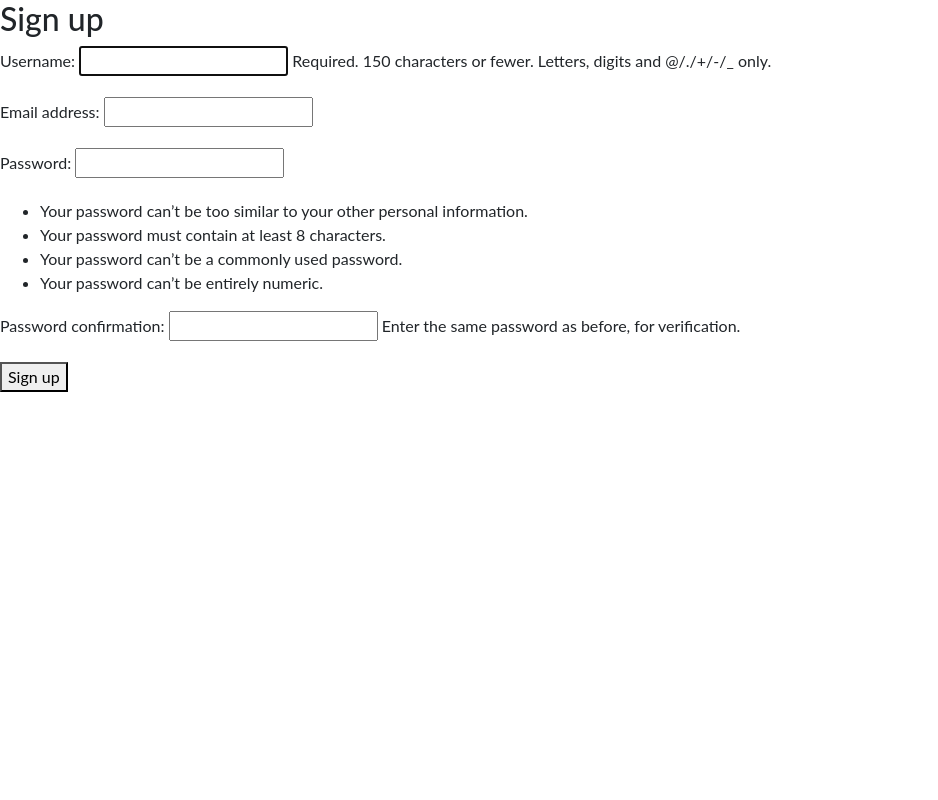
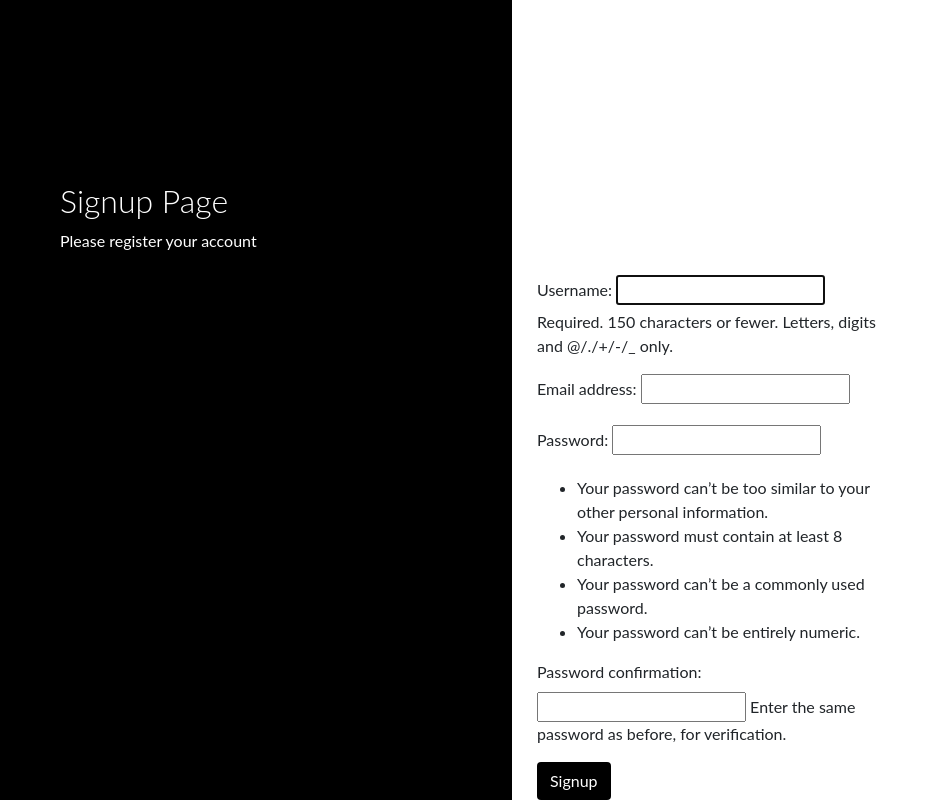
Before and after one commit to rorieArmstrong/stock-trading--app, a Django app: page /signup/ in a window 1280 px wide. Shown: the whole page, without its empty margins (0-938 px from the left). Run offline with Django 3.2, Linux system fonts and the light colour scheme; parts of the project's set-up code (start-up, migrations or seed data) failed here and were passed over; some libraries are stand-ins or nearby versions.

Commit message:
signup page modified version

```diff
--- a/trading/templates/registration/login.html
+++ b/trading/templates/registration/login.html
@@ -28,5 +28,4 @@
     </div>
   </div>
 </div>
-<h3 id="testworking">HI</h3>
 {% endblock %}
--- a/trading/templates/signup.html
+++ b/trading/templates/signup.html
@@ -3,10 +3,55 @@
 {% block title %}Sign Up{% endblock %}
 
 {% block content %}
-  <h2>Sign up</h2>
-  <form method="post">
-    {% csrf_token %}
-    {{ form.as_p }}
-    <button type="submit">Sign up</button>
-  </form>
+<div class="sidenav">
+  <div class="login-main-text">
+    <h2>Signup Page</h2>
+    <p>Please register your account</p>
+  </div>
+</div>
+<div class="main">
+  <div class="col-md-6 col-sm-12">
+    <div class="login-form">
+      <form method="POST">
+        {% csrf_token %}
+        <div class="form-group">
+          <label for="id_username">Username:</label> <input type="text" name="username" maxlength="150" autofocus=""
+            required="" id="id_username"> <span class="helptext">Required. 150 characters or fewer. Letters, digits and
+            @/./+/-/_ only.</span>
+        </div>
+        <div class="form-group">
+          <label for="id_email">Email address:</label> <input type="email" name="email" maxlength="254" id="id_email">
+        </div>
+        <div class="form-group">
+          <p><label for="id_password1">Password:</label> <input type="password" name="password1"
+              autocomplete="new-password" required="" id="id_password1"> <span class="helptext"></span></p>
+
+          <ul>
+            <li>Your password can’t be too similar to your other personal information.</li>
+            <li>Your password must contain at least 8 characters.</li>
+            <li>Your password can’t be a commonly used password.</li>
+            <li>Your password can’t be entirely numeric.</li>
+          </ul>
+        </div>
+        <div class="form-group">
+          <p><label for="id_password2">Password confirmation:</label> <input type="password" name="password2"
+              autocomplete="new-password" required="" id="id_password2"> <span class="helptext">Enter the same password
+              as before, for verification.</span></p>
+        </div>
+        <button type="submit" class="btn btn-black">Signup</button>
+      </form>
+    </div>
+  </div>
+</div>
 {% endblock %}
+
+
+<!-- <p><label for="id_username">Username:</label> <input type="text" name="username" maxlength="150" autofocus="" required="" id="id_username"> <span class="helptext">Required. 150 characters or fewer. Letters, digits and @/./+/-/_ only.</span></p> -->
+
+<!-- <p><label for="id_email">Email address:</label> <input type="email" name="email" maxlength="254" id="id_email"></p>
+
+<p><label for="id_password1">Password:</label> <input type="password" name="password1" autocomplete="new-password" required="" id="id_password1"> <span class="helptext"></span></p>
+
+<ul><li>Your password can’t be too similar to your other personal information.</li><li>Your password must contain at least 8 characters.</li><li>Your password can’t be a commonly used password.</li><li>Your password can’t be entirely numeric.</li></ul>
+
+<p><label for="id_password2">Password confirmation:</label> <input type="password" name="password2" autocomplete="new-password" required="" id="id_password2"> <span class="helptext">Enter the same password as before, for verification.</span></p> -->
```
